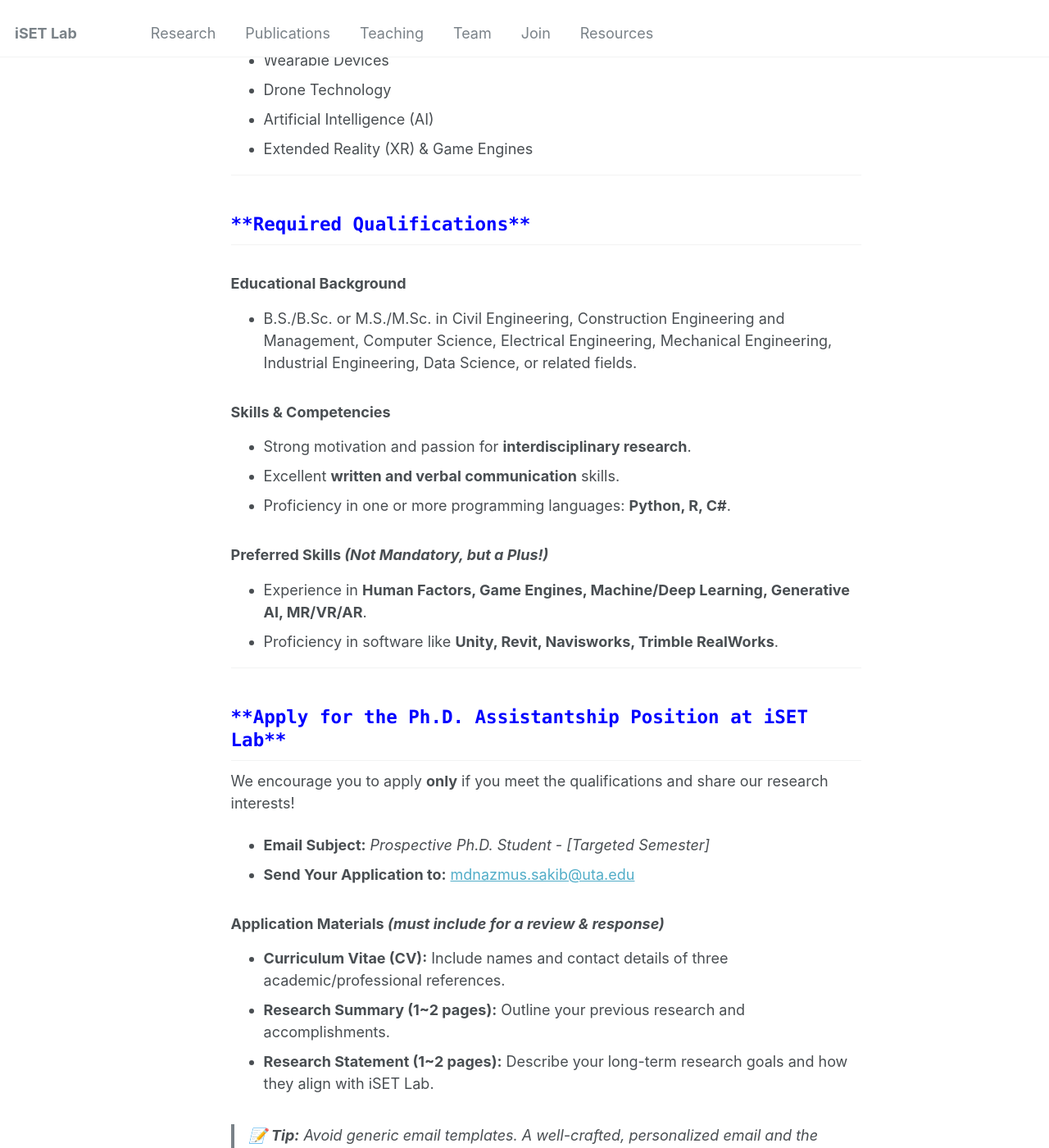
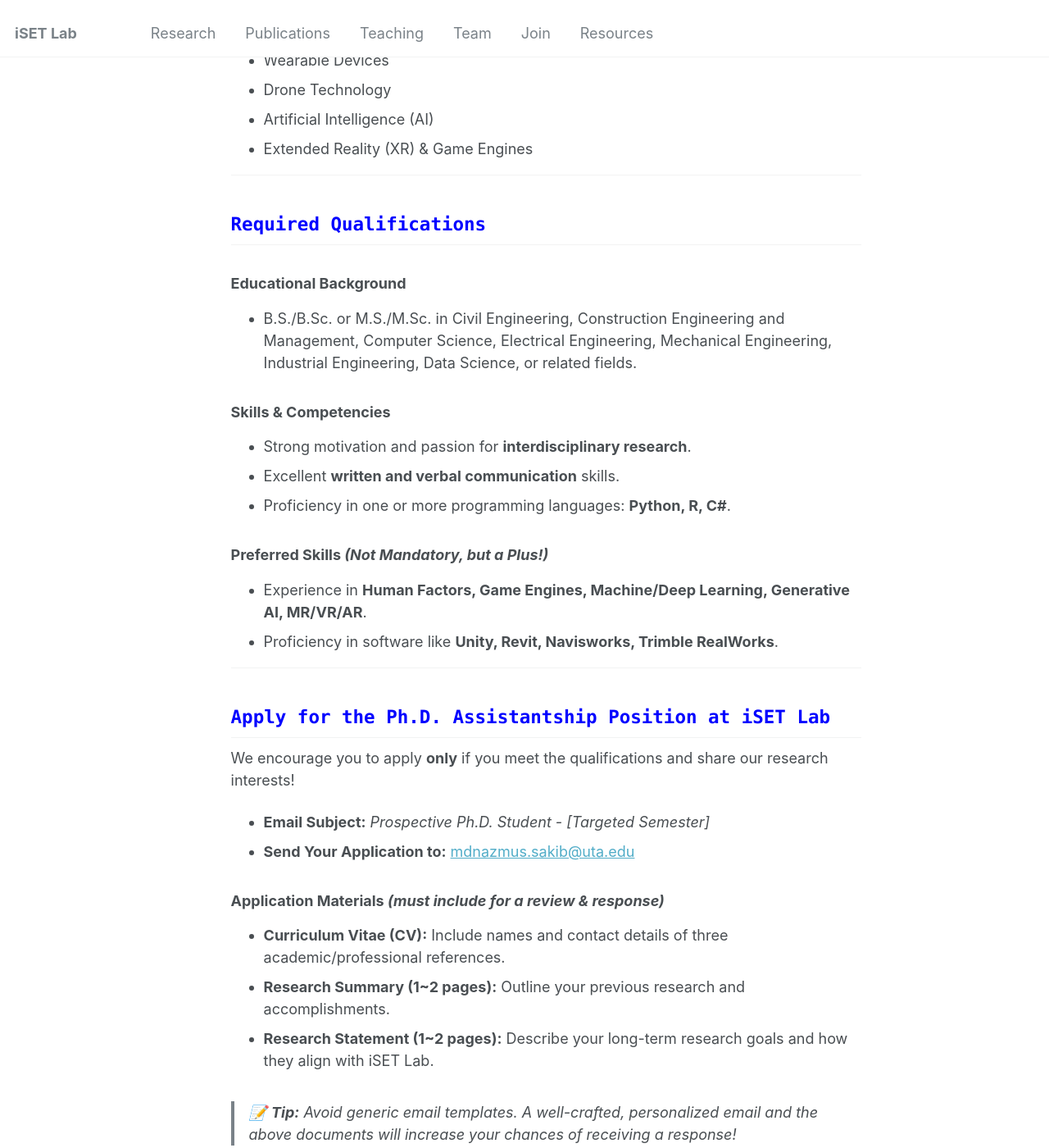
Before and after one commit to iSET-LAB/iSET-LAB.github.io, a Jekyll site: the page built from _pages/join.md, in a window 1280 px wide and 1400 px high, scrolled down 475 px. Shown: the whole window at 82% size. Built offline with Jekyll 4.4.1, drawn with Linux system fonts in a browser that asks for light colours; some of the changed text lies outside the part shown.

Commit message:
Update join.md

```diff
--- a/_pages/join.md
+++ b/_pages/join.md
@@ -12,7 +12,7 @@ redirect_from:
 
 Multiple fully funded Ph.D. student positions are available at the **[Intelligent Systems and Emerging Technologies (iSET) Lab](https://iset-lab.github.io)** in the **Department of Civil Engineering** *(focus: Construction Engineering and Management)* at **The University of Texas at Arlington (UTA)**. The positions will begin in **Fall 2025** under the supervision of **[Dr. Md Nazmus Sakib](https://www.uta.edu/academics/faculty/profile?user=mdnazmus.sakib)**.
 
-## <code style="color : blue">**Research Areas**</code>
+## **<code style="color : blue">Research Areas</code>**
 Ph.D. students will engage in cutting-edge research at the intersection of civil engineering, computer science, and emerging technologies, focusing on:
 - Human Factors
 - Digital Twins
@@ -23,7 +23,7 @@ Ph.D. students will engage in cutting-edge research at the intersection of civil
 
 ---
 
-## <code style="color : blue">**Required Qualifications**</code>
+## **<code style="color : blue">Required Qualifications</code>**
 ### **Educational Background**
 - B.S./B.Sc. or M.S./M.Sc. in Civil Engineering, Construction Engineering and Management, Computer Science, Electrical Engineering, Mechanical Engineering, Industrial Engineering, Data Science, or related fields.
 
@@ -38,7 +38,7 @@ Ph.D. students will engage in cutting-edge research at the intersection of civil
 
 ---
 
-## <code style="color : blue">**Apply for the Ph.D. Assistantship Position at iSET Lab**</code>
+## **<code style="color : blue">Apply for the Ph.D. Assistantship Position at iSET Lab</code>**
 We encourage you to apply **only** if you meet the qualifications and share our research interests!
 - **Email Subject:** *Prospective Ph.D. Student - [Targeted Semester]* <br>
 - **Send Your Application to:** [mdnazmus.sakib@uta.edu](mailto:mdnazmus.sakib@uta.edu)
@@ -52,7 +52,7 @@ We encourage you to apply **only** if you meet the qualifications and share our
 
 ---
 
-## <code style="color : blue">**Apply for Ph.D. Admission at UTA**</code>
+## **<code style="color : blue">Apply for Ph.D. Admission at UTA</code>**
 Applicants must meet **UTA’s Department of Civil Engineering** admission requirements. For both **M.S. to Ph.D.** and **B.S. to Ph.D.** pathways are available at: [Information on Admission](https://catalog.uta.edu/engineering/civil/graduate/#doctoraltext)
 
 ---
```
